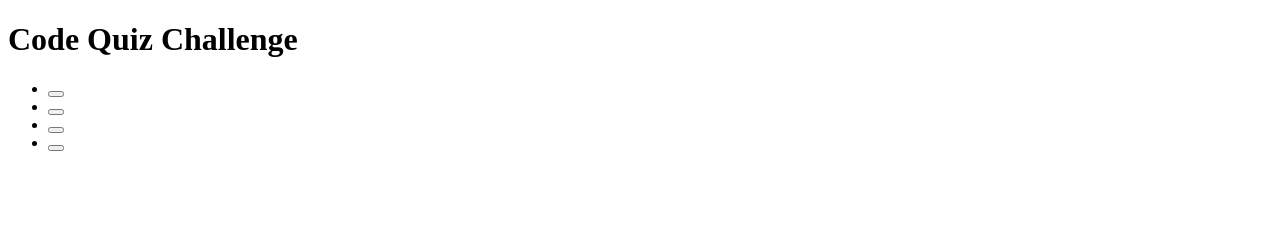
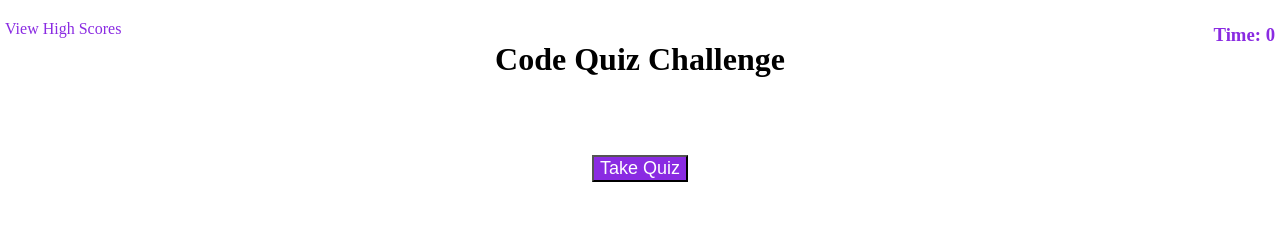
Before and after one commit to Jcouch5/codeQuiz, a plain HTML site: page index.html in a window 1280 px wide. Drawn offline with Linux system fonts and the light colour scheme.

Commit message:
added styling and changed index and highscore.html

```diff
--- a/assets/style/style.css
+++ b/assets/style/style.css
@@ -0,0 +1,38 @@
+:root {
+    --purple: blueviolet;
+}
+* {
+    text-align: center;
+}
+header {
+    margin: 10px;
+}
+header a {
+    position: absolute;
+    top: 20px;
+    left: 5px;
+    color: var(--purple);
+    text-decoration: none;
+}
+header h3 {
+    position: absolute;
+    top: 5px;
+    right: 5px;
+    color: var(--purple);
+}
+main {
+    display: flex;
+    flex-direction: column;
+    padding: 5px;
+    margin-top: 15px;
+}
+ul {
+    list-style: none;
+    padding: 5px;
+    margin: 50px;
+}
+button {
+    font-size: 18px;
+    background-color: var(--purple);
+    color: white;
+}
--- a/index.html
+++ b/index.html
@@ -8,24 +8,21 @@
     <link rel="stylesheet" href="./assets/style/style.css">
 </head>
 <body>
+    <header>
+        <a href="./highScore.html">View High Scores</a>
+        <h3>Time: <span id="timer">0</span></h3>
+    </header>
+    <main>
         <h1>Code Quiz Challenge</h1>
         <section>
             <ul>
                 <li>
-                <button id="a"></button>
+                    <button id="start">Take Quiz</button>
                 </li>
-            <li>
-                <button id="b"></button>
-            </li>
-            <li>
-                <button id="c"></button>
-            </li>
-            <li>
-                <button id="d"></button>
-            </li>
+
             </ul>
-
         </section>
+    </main>
     <script src="./assets/script/script.js"></script>
 </body>
 </html>
```
Also changed, not shown: highScore.html (+8 -5 lines). Lines whose indentation alone changed are shown as unchanged.
